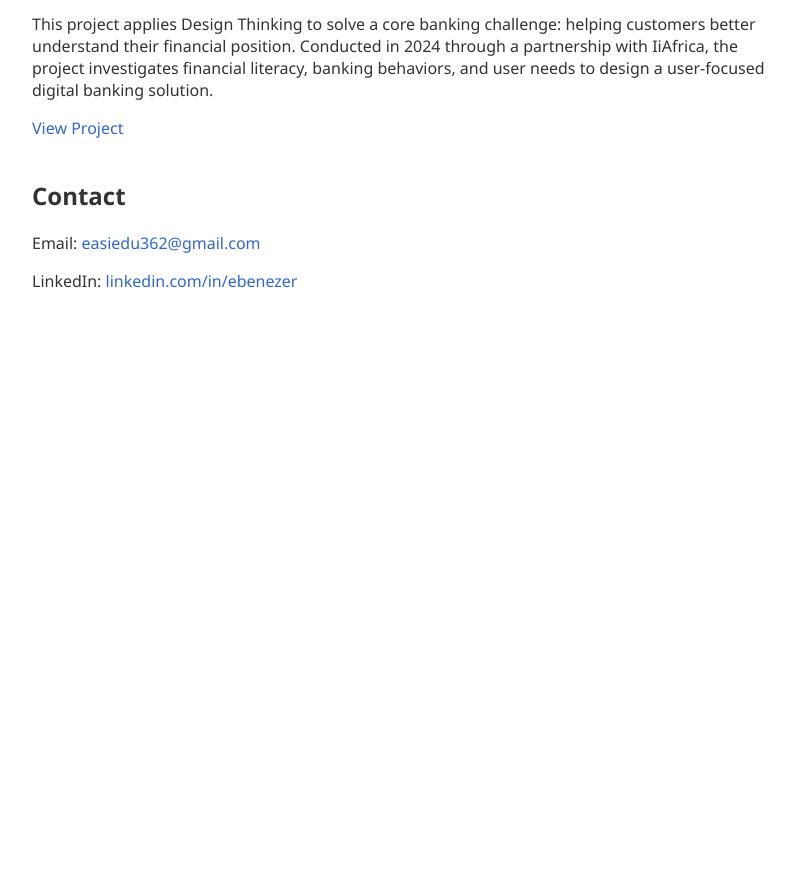
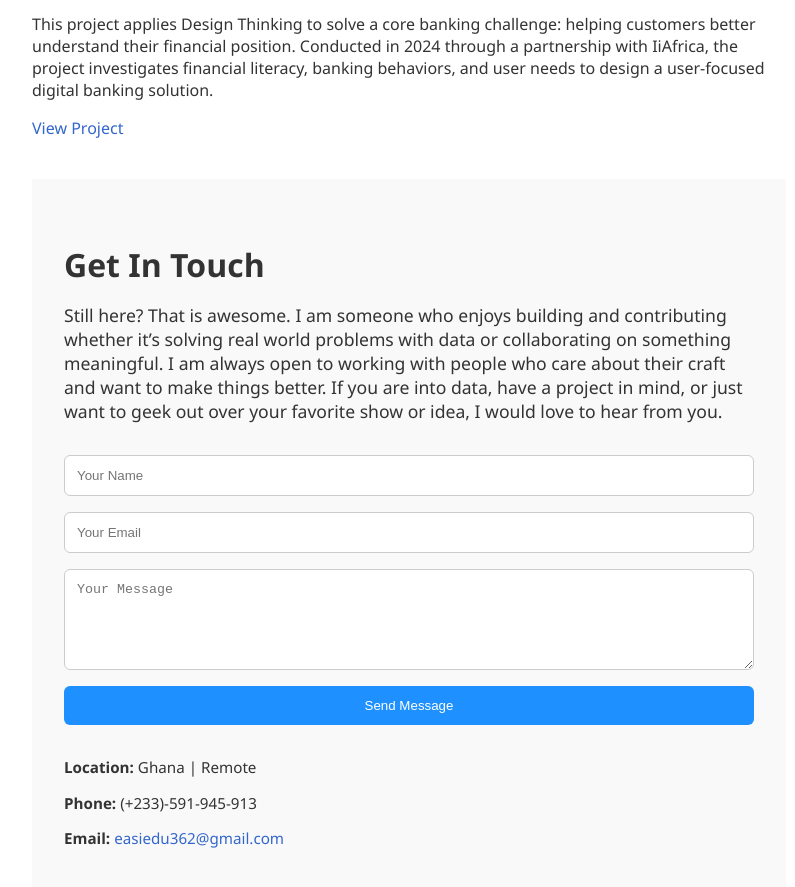
Before and after one commit to Ebenezer362/ebenezer362.github.io, a plain HTML site: page index.html in a window 1280 px wide. Shown: the part 1324-2211 px from the top of the page, without its empty margins (454-1249 px from the left). Before the commit the page ends 1672 px from the top, so only its background shows below. Drawn offline with Linux system fonts and the light colour scheme.

Commit message:
Add files via upload

```diff
--- a/index.html
+++ b/index.html
@@ -127,10 +127,24 @@
   <a href="https://github.com/Ebenezer362/Design-thinking-for-Banking-Innovation" target="_blank">View Project</a>
 </div>
 
-      <h2>Contact</h2>
-      <p>Email: <a href="mailto:easiedu362@gmail.com">easiedu362@gmail.com</a></p>
-      <p>LinkedIn: <a href="https://tinyurl.com/4a6m3kyh">linkedin.com/in/ebenezer</a></p>
+      <section id="contact" style="padding: 4rem 2rem; background-color: #f9f9f9;">
+  <div style="max-width: 800px; margin: auto;">
+    <h2 style="font-size: 2rem; margin-bottom: 1rem;">Get In Touch</h2>
+    <p style="font-size: 1.1rem; margin-bottom: 2rem;">
+      Still here? That is awesome. I am someone who enjoys building and contributing whether it’s solving real world problems with data or collaborating on something meaningful. I am always open to working with people who care about their craft and want to make things better. If you are into data, have a project in mind, or just want to geek out over your favorite show or idea, I would love to hear from you.
+    </p>
+
+    <form action="https://formspree.io/f/your_form_id" method="POST" style="display: flex; flex-direction: column; gap: 1rem;">
+      <input type="text" name="name" placeholder="Your Name" required style="padding: 0.75rem; border: 1px solid #ccc; border-radius: 6px;">
+      <input type="email" name="email" placeholder="Your Email" required style="padding: 0.75rem; border: 1px solid #ccc; border-radius: 6px;">
+      <textarea name="message" rows="5" placeholder="Your Message" required style="padding: 0.75rem; border: 1px solid #ccc; border-radius: 6px;"></textarea>
+      <button type="submit" style="background-color: #1e90ff; color: white; padding: 0.75rem; border: none; border-radius: 6px; cursor: pointer;">Send Message</button>
+    </form>
+
+    <div style="margin-top: 2rem; font-size: 0.95rem;">
+      <p><strong>Location:</strong> Ghana | Remote</p>
+      <p><strong>Phone:</strong> (+233)-591-945-913</p>
+      <p><strong>Email:</strong> <a href="mailto:easiedu362@gmail.com">easiedu362@gmail.com</a></p>
     </div>
   </div>
-</body>
-</html>
+</section>
```
